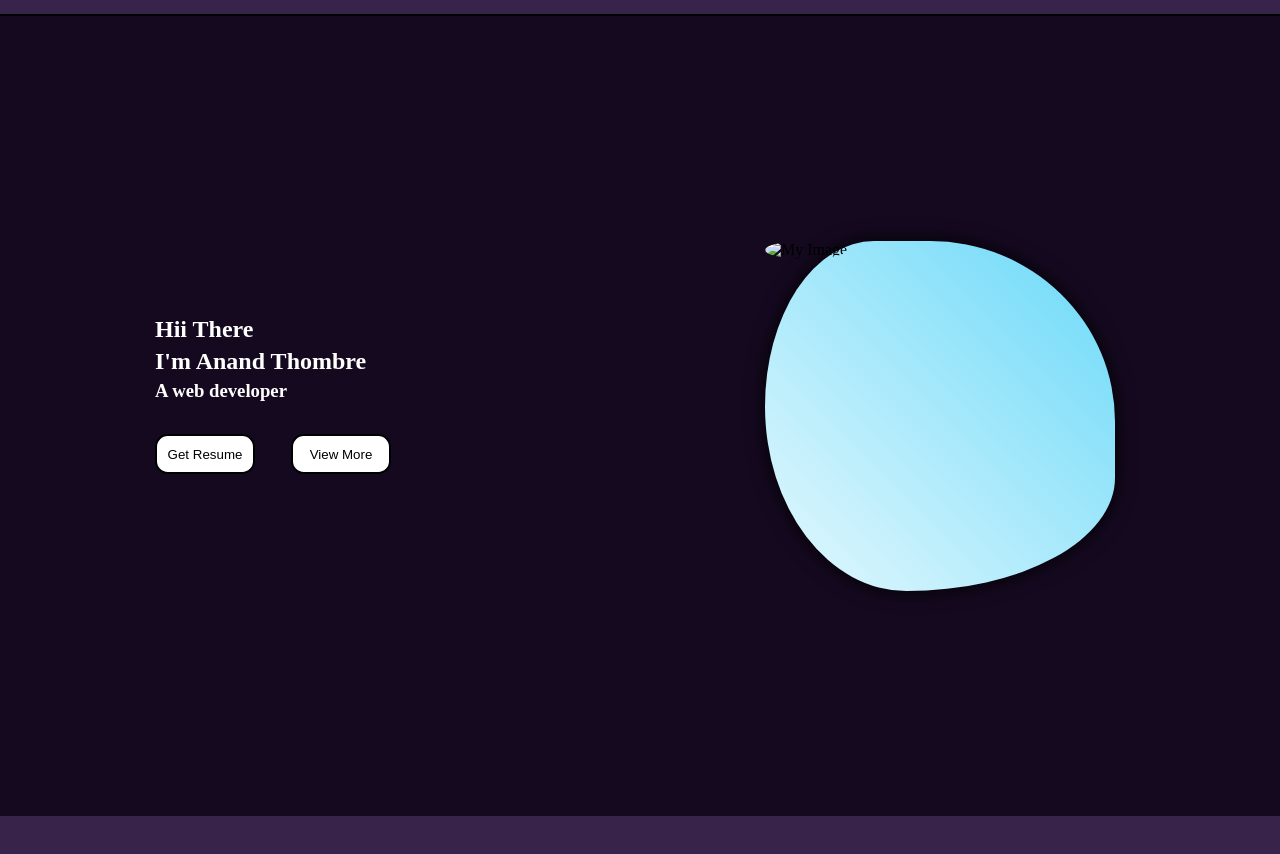
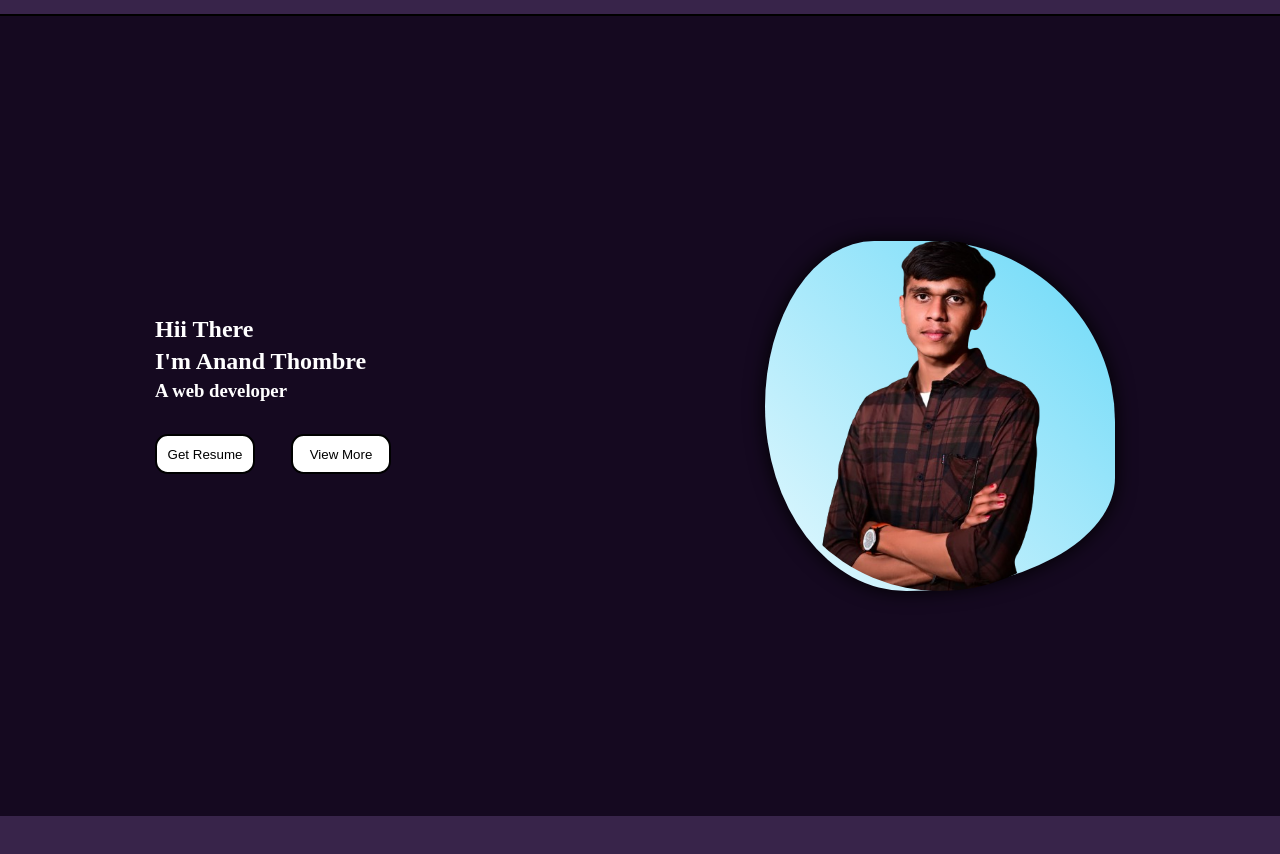
Before and after one commit to thombreanand/My-Portfolio, a plain HTML site: page index.html in a window 1280 px wide. Shown: the part 84-938 px from the top of the page. Drawn offline with Linux system fonts and the light colour scheme; files whose address does not match are found by name.

Commit message:
Update index.html

```diff
--- a/index.html
+++ b/index.html
@@ -37,7 +37,7 @@
         <div class="container">
             <div class="shape">
                 <div class="image">
-                    <img src="assets/anand.png" alt="My Image" />
+                    <img src="images/anand.png" alt="My Image" />
                 </div>
             </div>
         </div>
```
